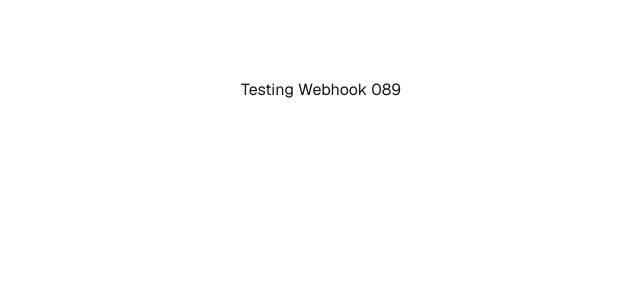
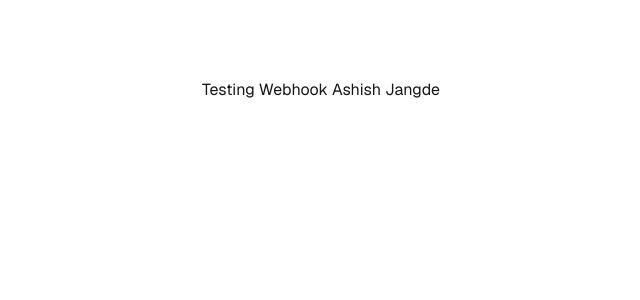
Before and after one commit to ashishjangde/ci-cd, a Next.js app: page / in a window 1280 px wide. Shown: the top 300 px of the page, without its empty margins (319-959 px from the left). Built offline with nearby package versions, Linux system fonts and the light colour scheme.

Commit message:
update11

```diff
--- a/src/app/page.tsx
+++ b/src/app/page.tsx
@@ -1,7 +1,7 @@
 export default function Home() {
   return (
     <div className="grid grid-rows-[20px_1fr_20px] items-center justify-items-center min-h-screen p-8 pb-20 gap-16 sm:p-20 font-[family-name:var(--font-geist-sans)]">
-     Testing Webhook  089
+     Testing Webhook  Ashish Jangde
     </div>
   );
 }
```
